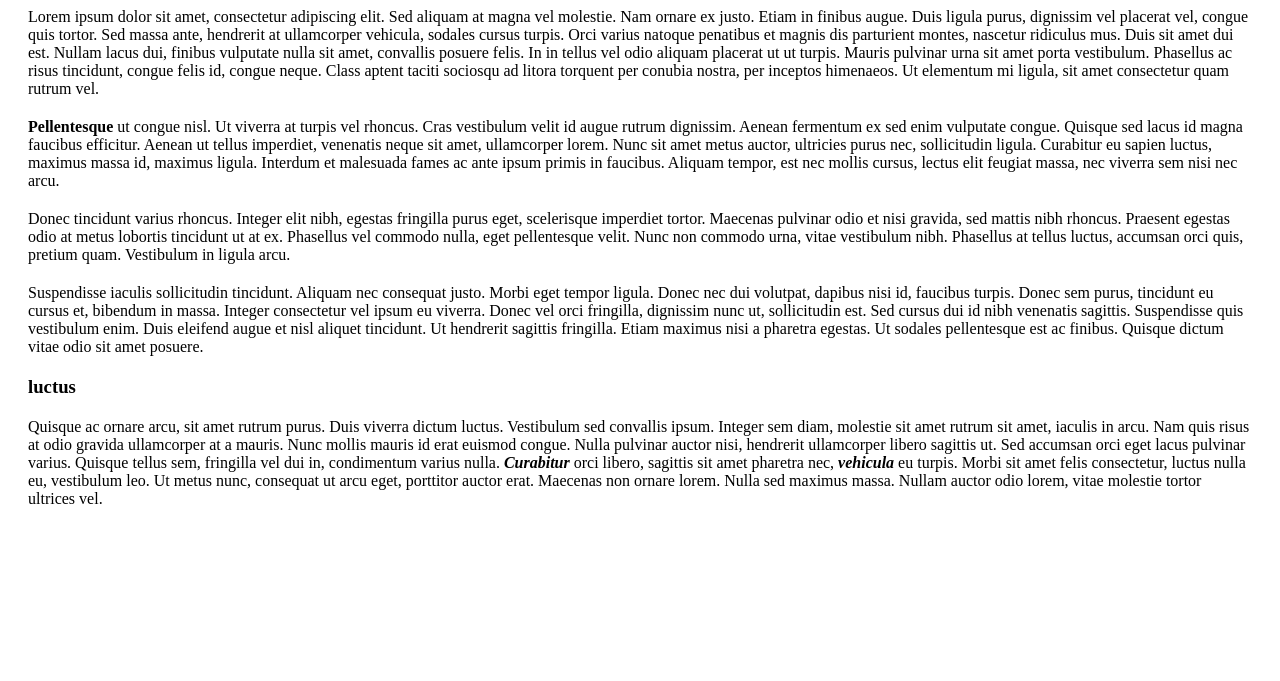
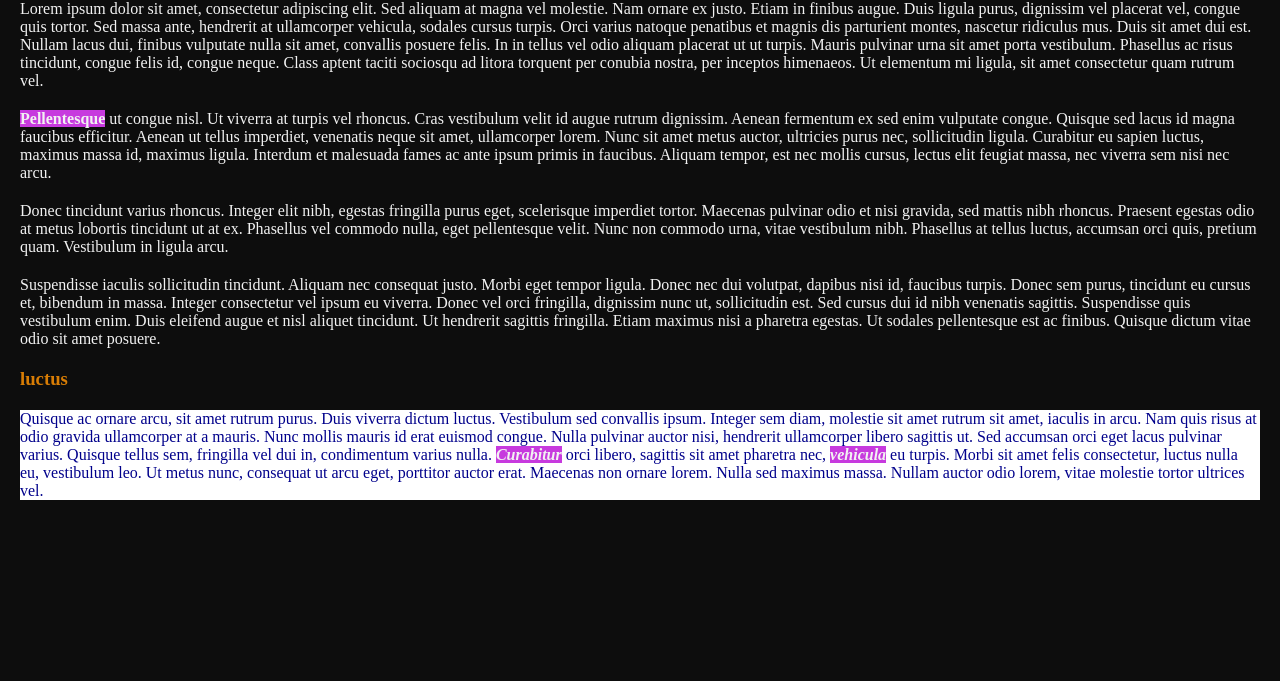
Before and after one commit to O-Bernal/Assignment_5_Styles, a plain HTML site: page PageFive.html in a window 1280 px wide. Shown: the part 119-800 px from the top of the page. Drawn offline with Linux system fonts and the light colour scheme.

Commit message:
Assignment 5 Complete
Added my own style.css to the css folder.
Added External, Internal, and Inline styles to all html pages according to assignment instructions.
Added website link to readme.

```diff
--- a/PageFive.html
+++ b/PageFive.html
@@ -7,10 +7,18 @@
     <meta name="viewport" content="width=device-width, initial-scale=1.0">
     <title>Assignment 5 - Styles - Page Five</title>
 
-        <!-- Internal Style goes below here-->
+    <!-- External Style sheet goes below here-->
+    <link href="css/style.css" rel="stylesheet">
 
-
-    <!-- External Style sheet goes below here-->
+    <!-- Internal Style goes below here-->
+    <style>
+        h1, h3 {
+            color: #d87d05;
+        }
+        em {
+            color: #F2F2F2;
+        }
+    </style>
 
 </head>
 <body>
@@ -36,7 +44,8 @@
 
     <h3>luctus</h3>
 
-    <p>    Quisque ac ornare arcu, sit amet rutrum purus. Duis viverra dictum luctus. Vestibulum sed convallis ipsum. Integer sem diam, molestie sit amet rutrum sit amet, iaculis in arcu. Nam quis risus at odio gravida ullamcorper at a mauris. Nunc mollis mauris id erat euismod congue. Nulla pulvinar auctor nisi, hendrerit ullamcorper libero sagittis ut. Sed accumsan orci eget lacus pulvinar varius. Quisque tellus sem, fringilla vel dui in, condimentum varius nulla. <b><em>Curabitur</em></b> orci libero, sagittis sit amet pharetra nec, <em><b>vehicula</b></em> eu turpis. Morbi sit amet felis consectetur, luctus nulla eu, vestibulum leo. Ut metus nunc, consequat ut arcu eget, porttitor auctor erat. Maecenas non ornare lorem. Nulla sed maximus massa. Nullam auctor odio lorem, vitae molestie tortor ultrices vel.</p>
+    <p style="color: darkblue; background-color: white;">
+        Quisque ac ornare arcu, sit amet rutrum purus. Duis viverra dictum luctus. Vestibulum sed convallis ipsum. Integer sem diam, molestie sit amet rutrum sit amet, iaculis in arcu. Nam quis risus at odio gravida ullamcorper at a mauris. Nunc mollis mauris id erat euismod congue. Nulla pulvinar auctor nisi, hendrerit ullamcorper libero sagittis ut. Sed accumsan orci eget lacus pulvinar varius. Quisque tellus sem, fringilla vel dui in, condimentum varius nulla. <b><em>Curabitur</em></b> orci libero, sagittis sit amet pharetra nec, <em><b>vehicula</b></em> eu turpis. Morbi sit amet felis consectetur, luctus nulla eu, vestibulum leo. Ut metus nunc, consequat ut arcu eget, porttitor auctor erat. Maecenas non ornare lorem. Nulla sed maximus massa. Nullam auctor odio lorem, vitae molestie tortor ultrices vel.</p>
 
 </body>
 </html>
--- /dev/null
+++ b/css/style.css
@@ -0,0 +1,38 @@
+* {
+
+    padding: 0px;
+
+    margin: 0px;
+
+    box-sizing: border-box;
+    }
+
+a {
+    color:#F2AEC7;
+}
+
+body {
+    background-color:#0D0D0D;
+}
+
+p {
+    color:#F2F2F2
+}
+
+h1, h2, h3, h4, h5, h6 {
+    color: darkgray;
+}
+
+em {
+    color:rgb(143,38,31);
+}
+
+b {
+    background-color: rgb(199, 58, 222);
+    color:#F2F2F2;
+}
+
+u {
+    background-color: orange;
+    color: #0D0D0D;
+}
```
Also changed, not shown: PageFour.html (+10 -5 lines), PageThree.html (+10 -5 lines), PageTwo.html (+9 -4 lines), index.html (+10 -5 lines), 1 other file.
